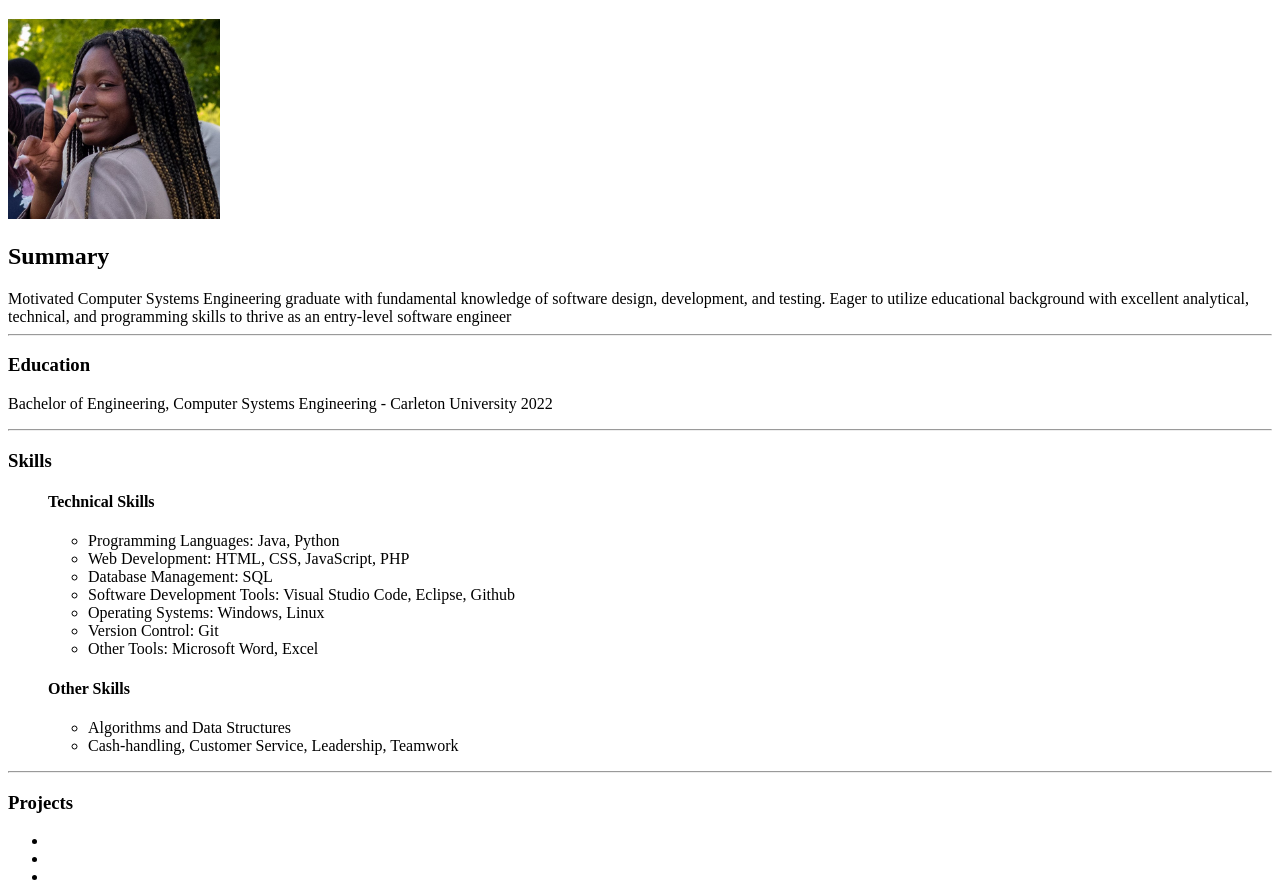
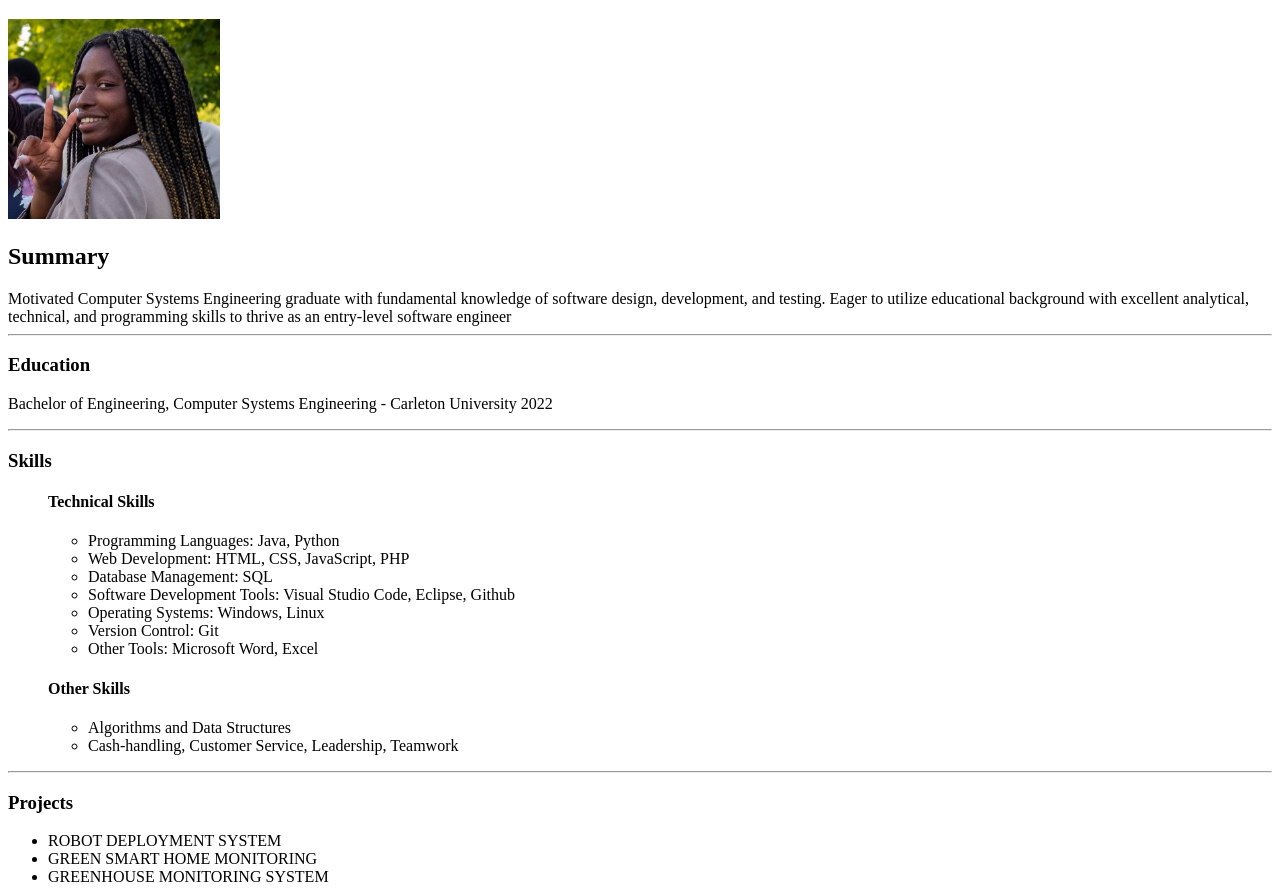
Before and after one commit to natty98/Capstone-Projects, a plain HTML site: page index.html in a window 1280 px wide. Shown: the part 61-952 px from the top of the page. Drawn offline with Linux system fonts and the light colour scheme.

Commit message:
updated Projects

```diff
--- a/index.html
+++ b/index.html
@@ -47,9 +47,9 @@
 
         <h3>Projects</h3>
         <ul>
-            <li></li>
-            <li></li>
-            <li></li>
+            <li>ROBOT DEPLOYMENT SYSTEM </li>
+            <li>GREEN SMART HOME MONITORING </li>
+            <li>GREENHOUSE MONITORING SYSTEM </li>
         </ul>
         <hr/>
 
```
